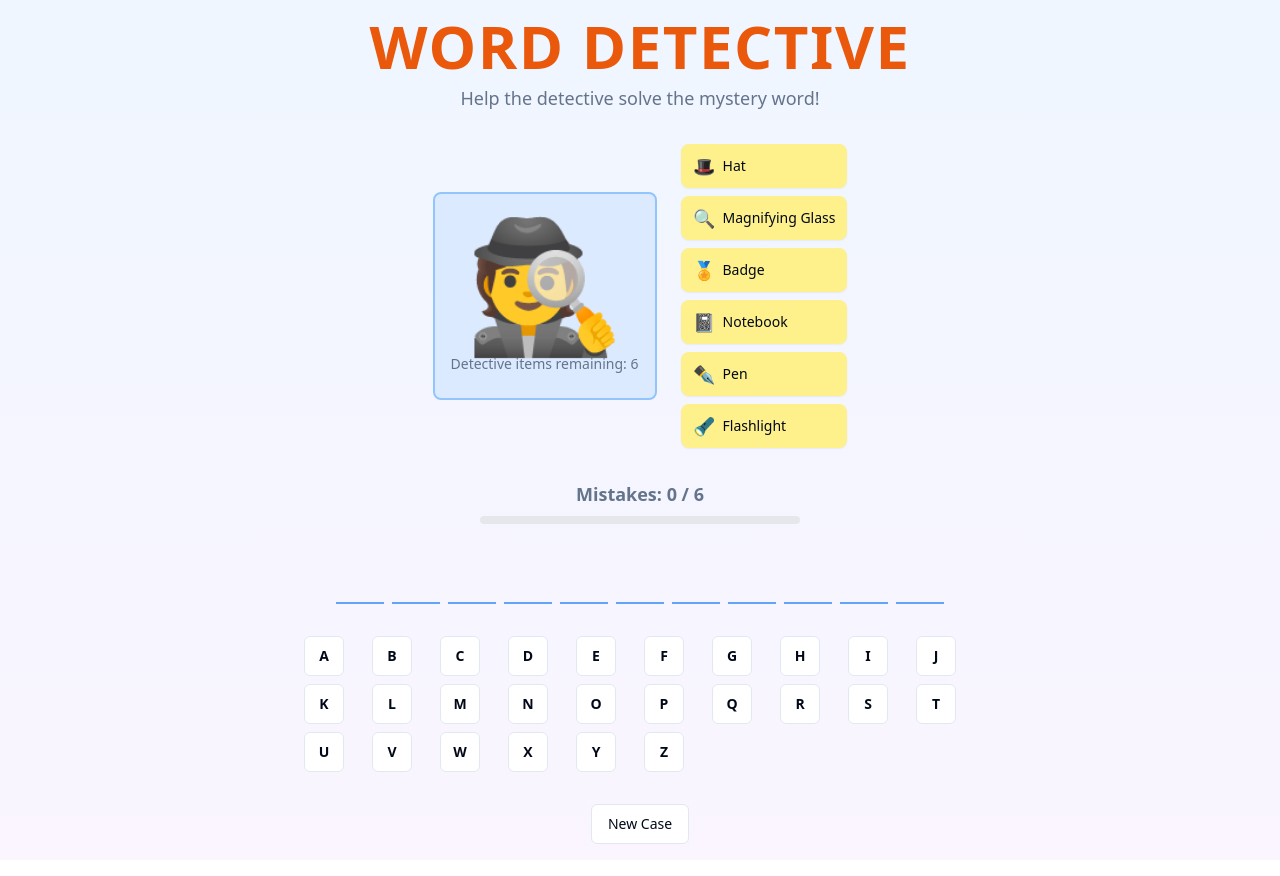
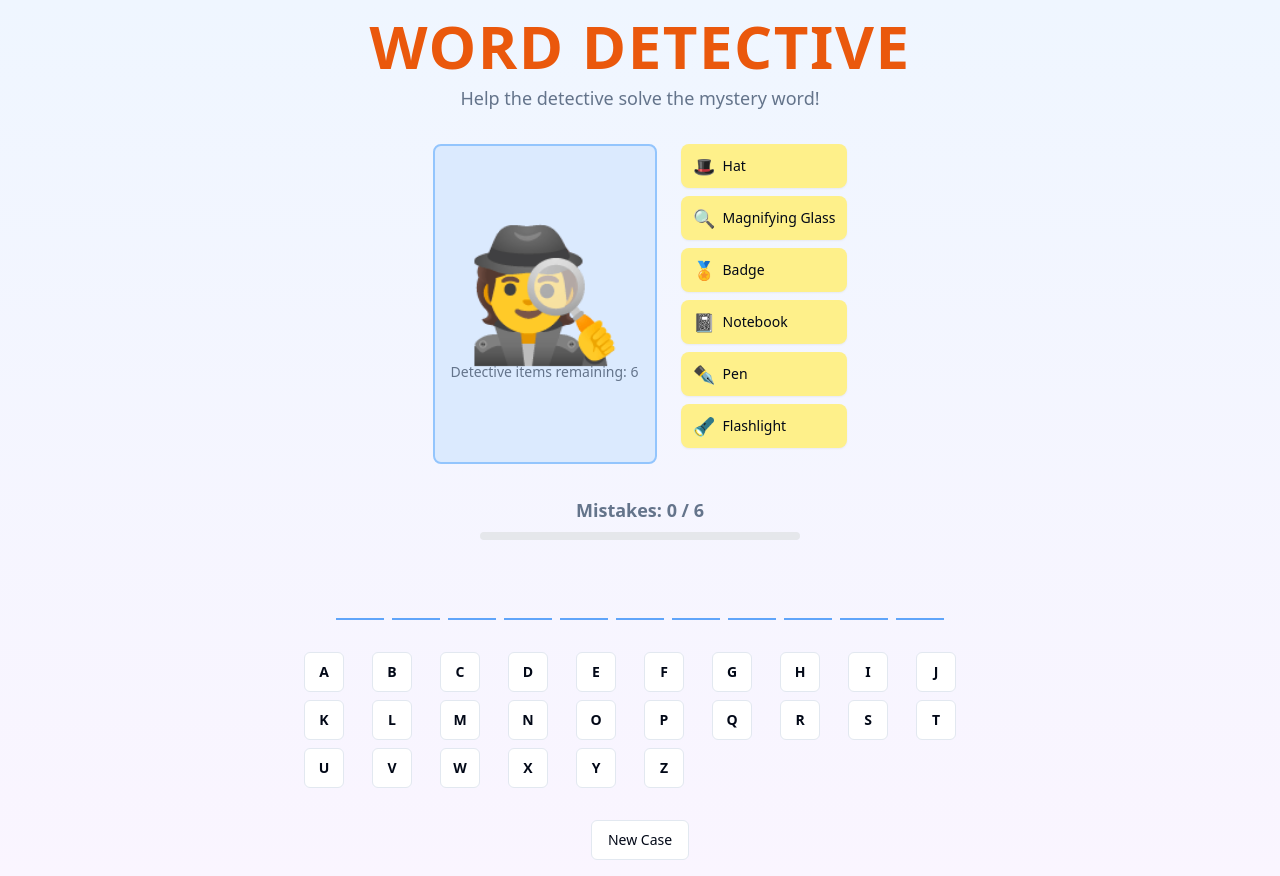
Before and after one commit to gustavocardoso/clue-crew-word-adventures, a React (Vite) app: page / in a window 1280 px wide. Built offline with nearby package versions, Linux system fonts and the light colour scheme.

Commit message:
Fix: Detective box height
Make the detective box the same height as the items.

```diff
--- a/src/components/DetectiveCharacter.tsx
+++ b/src/components/DetectiveCharacter.tsx
@@ -12,9 +12,9 @@ const DetectiveCharacter: React.FC<DetectiveCharacterProps> = ({ wrongGuesses, m
   ];
 
   return (
-    <div className="flex items-center space-x-6">
+    <div className="flex items-start space-x-6">
       {/* Detective Character Box */}
-      <div className="relative w-56 h-52 bg-blue-100 rounded-lg border-2 border-blue-300 flex flex-col items-center justify-center">
+      <div className="relative w-56 h-80 bg-blue-100 rounded-lg border-2 border-blue-300 flex flex-col items-center justify-center">
         {/* Detective Character - Larger */}
         <div className="text-9xl">🕵️</div>
 
```
